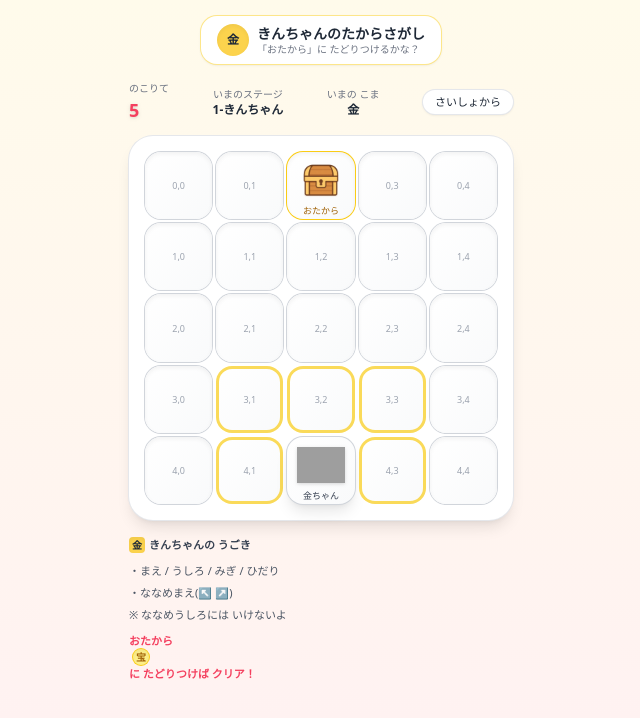
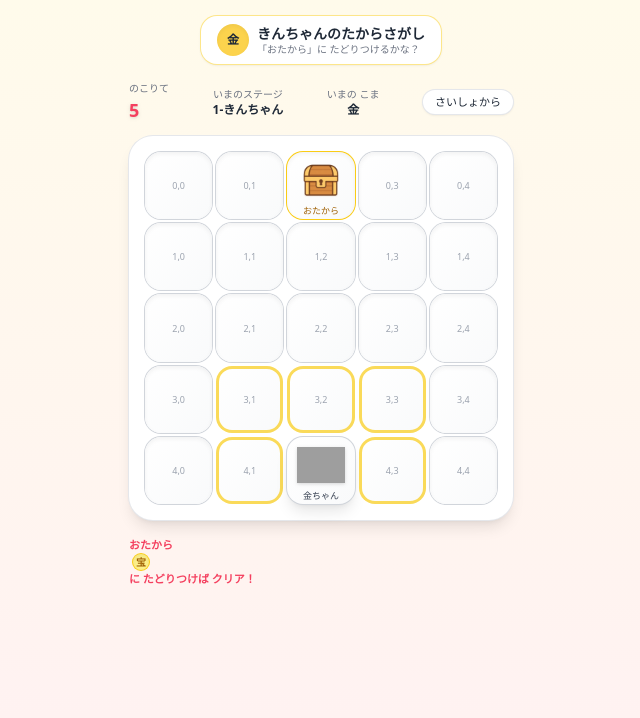
Before and after one commit to koki-mino/treasure-shogi, a plain HTML site: page index.html in a window 1280 px wide. Shown: the whole page, without its empty margins (319-959 px from the left). Drawn offline with nearby package versions, Linux system fonts and the light colour scheme; grey boxes are pictures that could not be loaded.

Commit message:
Change title and simplify instructions in index.html
Updated the title and removed movement instructions.

```diff
--- a/index.html
+++ b/index.html
@@ -3,7 +3,7 @@
 <head>
   <meta charset="utf-8" />
   <meta name="viewport" content="width=device-width,initial-scale=1" />
-  <title>きんちゃんのたからさがし - MVP</title>
+  <title>しょうぎのまちのたからさがし - MVP</title>
 
   <!-- Tailwind CSS（開発用CDN。警告は開発中ならOK） -->
   <script src="https://cdn.tailwindcss.com"></script>
@@ -63,13 +63,6 @@
 
   <!-- 説明（任意） -->
   <section class="w-full max-w-sm text-[11px] leading-relaxed text-gray-600 mt-4">
-    <p class="mb-2 font-semibold text-gray-700 flex items-center gap-1">
-      <span class="w-4 h-4 rounded bg-amber-300 flex items-center justify-center text-[10px] font-bold text-gray-800 shadow-inner">金</span>
-      きんちゃんの うごき
-    </p>
-    <p class="mb-1">・まえ / うしろ / みぎ / ひだり</p>
-    <p class="mb-1">・ななめまえ(↖ ↗)</p>
-    <p class="mb-2">※ ななめうしろには いけないよ</p>
 
     <p class="font-semibold text-rose-500">
       おたから
```
